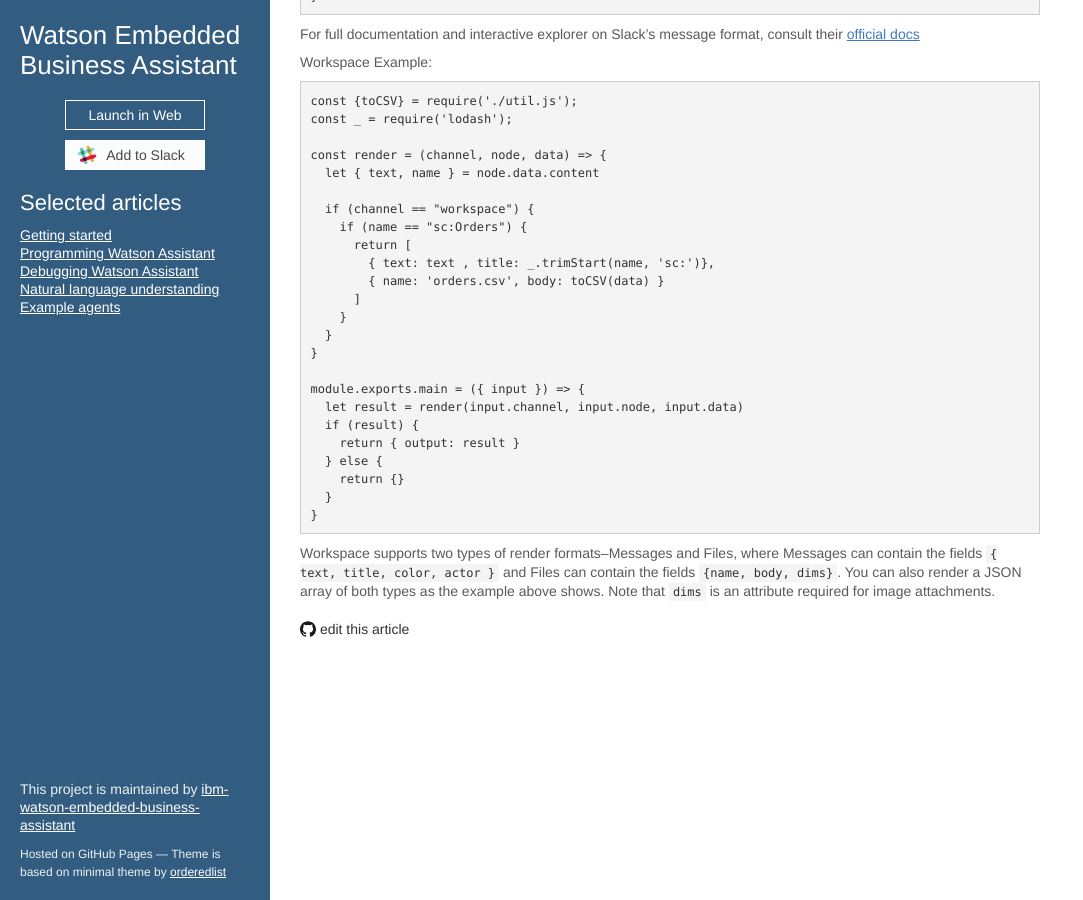
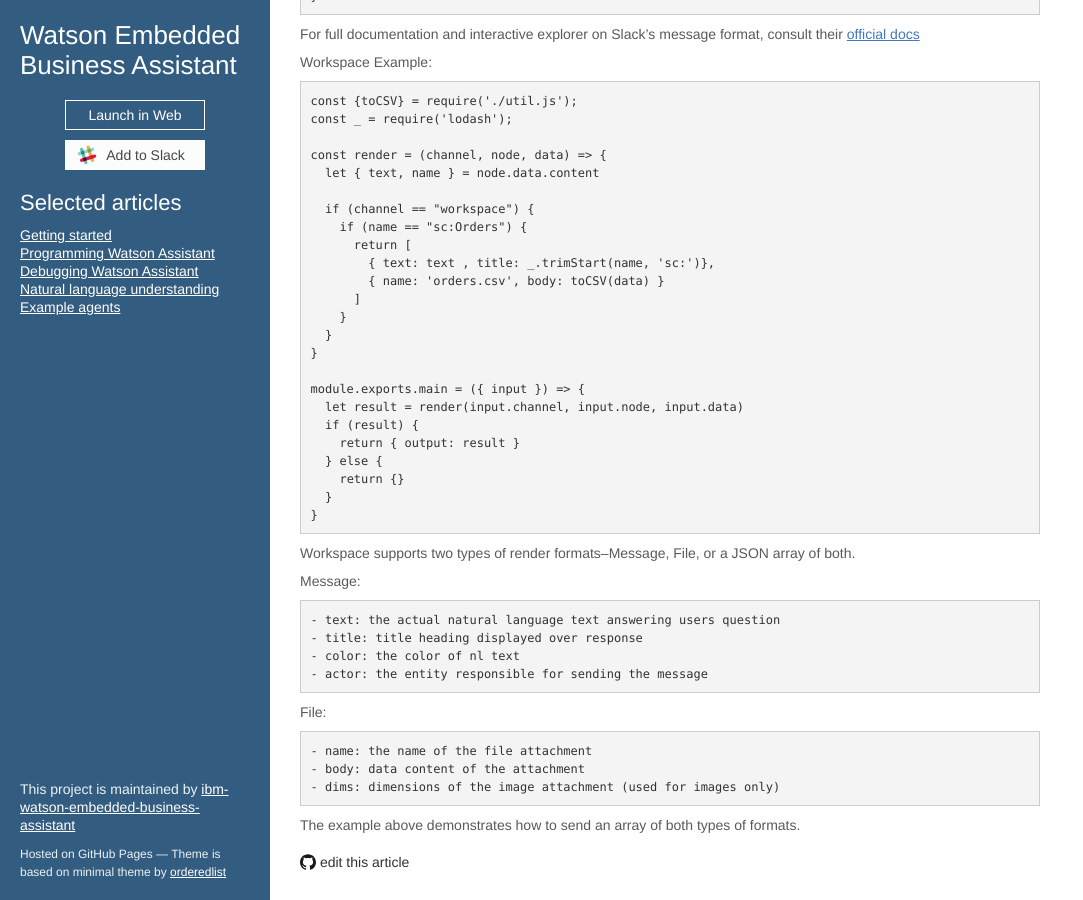
Before and after one commit to ibm-watson-embedded-business-assistant/eba-example-agents, a Jekyll site: the page built from docs/lab/endpoints/Render.md, in a window 1280 px wide and 900 px high, scrolled down 850 px. Shown: the whole window, without its empty margins (0-1083 px from the left). Built offline with Jekyll 4.4.1, drawn with Linux system fonts in a browser that asks for light colours; our own code applies the rules of GitHub Pages for plain Markdown files; the repository's description, which GitHub fills in, is left out.

Commit message:
Update Render.md

````diff
--- a/docs/lab/endpoints/Render.md
+++ b/docs/lab/endpoints/Render.md
@@ -69,4 +69,19 @@
 }
 ```
 
-Workspace supports two types of render formats--Messages and Files, where Messages can contain the fields `{ text, title, color, actor }` and Files can contain the fields `{name, body, dims}`. You can also render a JSON array of both types as the example above shows. Note that `dims` is an attribute required for image attachments.
+Workspace supports two types of render formats--Message, File, or a JSON array of both.
+
+Message:
+
+    - text: the actual natural language text answering users question
+    - title: title heading displayed over response
+    - color: the color of nl text
+    - actor: the entity responsible for sending the message
+
+File:
+
+    - name: the name of the file attachment
+    - body: data content of the attachment
+    - dims: dimensions of the image attachment (used for images only)
+
+The example above demonstrates how to send an array of both types of formats.
````
